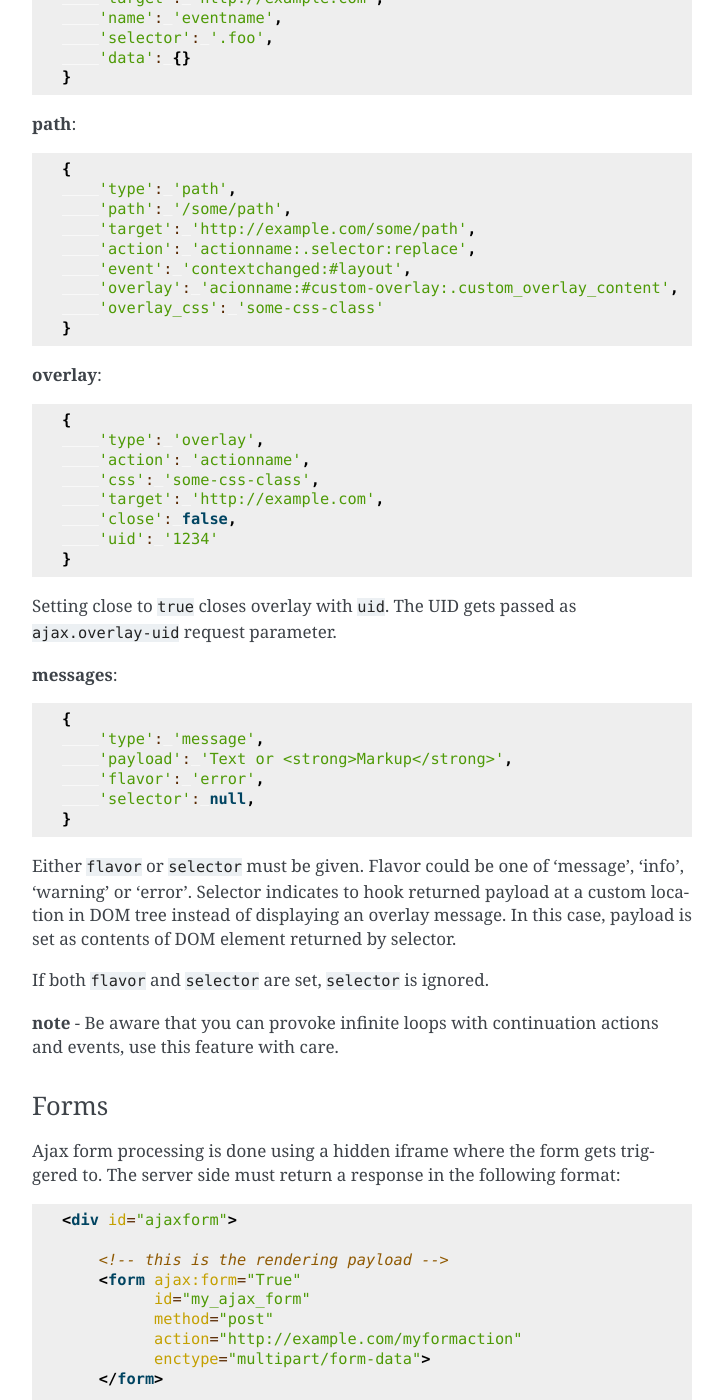
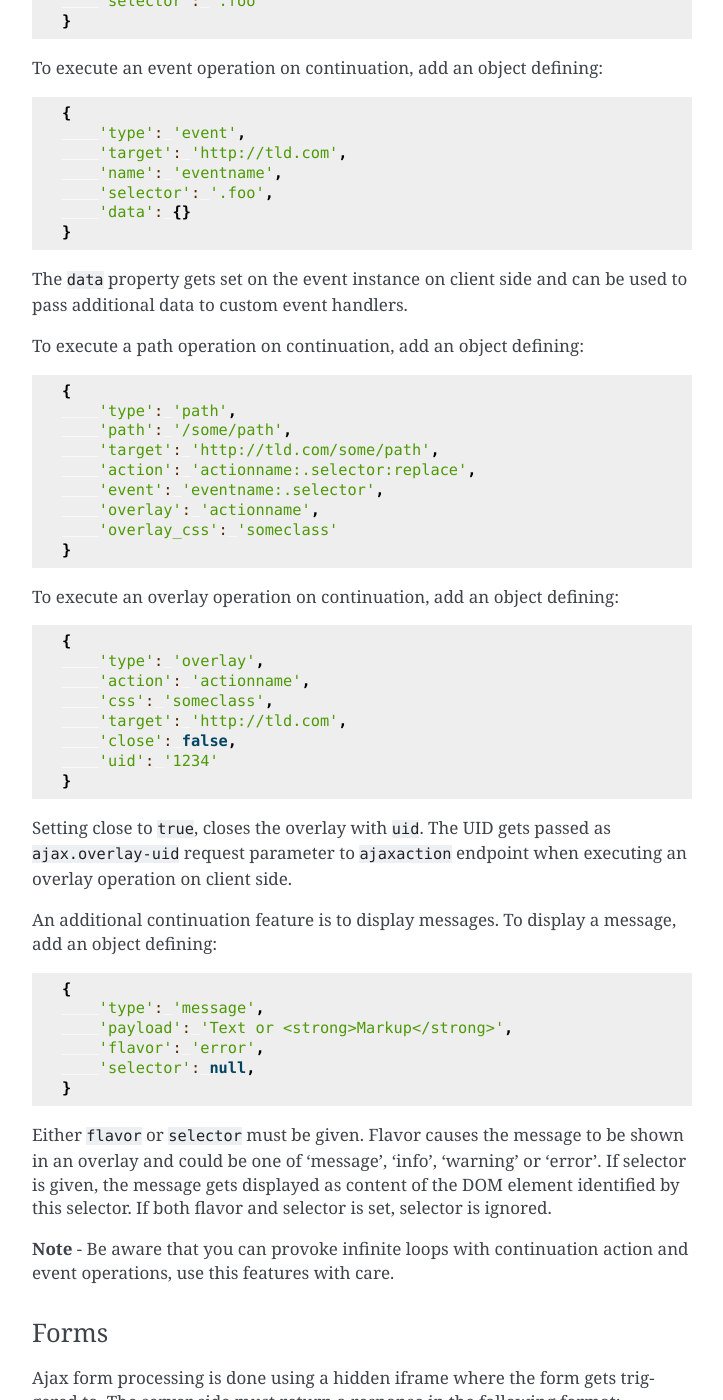
Before and after one commit to conestack/treibstoff, a Sphinx documentation site: the page built from docs/source/ajax.rst, in a window 1280 px wide and 1400 px high, scrolled down 6238 px. Shown: the whole window, without its empty margins (388-1111 px from the left). Built offline with Sphinx 7.4.7, drawn with Linux system fonts in a browser that asks for light colours; some of the changed text lies outside the part shown.

Commit message:
Ajax docs WIP

```diff
--- a/docs/source/ajax.rst
+++ b/docs/source/ajax.rst
@@ -286,8 +286,8 @@ the action target):
 * ``ajax.overlay-uid``
     This parameter gets additionally set if performing an overlay operation.
 
-The resource is responsible to return the requested resource as a JSON
-response in the format as follows:
+The endpoint is must return the requested resource as a JSON
+response in the follow inf format:
 
 .. code-block:: js
 
@@ -302,65 +302,77 @@ response in the format as follows:
 Continuation Operations
 ~~~~~~~~~~~~~~~~~~~~~~~
 
-The ``continuation`` value defines an array of tasks which should
-be performed after an Ajax action returns. Available continuation
-operations are described below.
+The server side may include continuation Ajax operation which gets executed
+immediately after the client received the response from ``ajaxaction``,
+modified the DOM tree and rebound the response payload.
 
-**actions**:
+This is useful if reloading or updating of UI components depends on the
+completion of an ajax action (e.g. deleting a resource) or for closing
+overlays (e.g. if overlays are used for rendering ajax forms).
+
+The ``continuation`` property of the ``ajaxaction`` reponse contains an array
+of operation definitions to execute.
+
+To execute an action operation on continuation, add an object defining:
 
 .. code-block:: js
 
     {
         'type': 'action',
-        'target': 'http://example.com',
+        'target': 'http://tld.com',
         'name': 'actionname',
         'mode': 'inner',
         'selector': '.foo'
     }
 
-**events**:
+To execute an event operation on continuation, add an object defining:
 
 .. code-block:: js
 
     {
         'type': 'event',
-        'target': 'http://example.com',
+        'target': 'http://tld.com',
         'name': 'eventname',
         'selector': '.foo',
         'data': {}
     }
 
-**path**:
+The ``data`` property gets set on the event instance on client side and can be
+used to pass additional data to custom event handlers.
+
+To execute a path operation on continuation, add an object defining:
 
 .. code-block:: js
 
     {
         'type': 'path',
         'path': '/some/path',
-        'target': 'http://example.com/some/path',
+        'target': 'http://tld.com/some/path',
         'action': 'actionname:.selector:replace',
-        'event': 'contextchanged:#layout',
-        'overlay': 'acionname:#custom-overlay:.custom_overlay_content',
-        'overlay_css': 'some-css-class'
+        'event': 'eventname:.selector',
+        'overlay': 'actionname',
+        'overlay_css': 'someclass'
     }
 
-**overlay**:
+To execute an overlay operation on continuation, add an object defining:
 
 .. code-block:: js
 
     {
         'type': 'overlay',
         'action': 'actionname',
-        'css': 'some-css-class',
-        'target': 'http://example.com',
+        'css': 'someclass',
+        'target': 'http://tld.com',
         'close': false,
         'uid': '1234'
     }
 
-Setting close to ``true`` closes overlay with ``uid``. The UID gets passed as
-``ajax.overlay-uid`` request parameter.
+Setting close to ``true``, closes the overlay with ``uid``. The UID gets passed
+as ``ajax.overlay-uid`` request parameter to ``ajaxaction`` endpoint when
+executing an overlay operation on client side.
 
-**messages**:
+An additional continuation feature is to display messages. To display a
+message, add an object defining:
 
 .. code-block:: js
 
@@ -371,16 +383,14 @@ Setting close to ``true`` closes overlay with ``uid``. The UID gets passed as
         'selector': null,
     }
 
-Either ``flavor`` or ``selector`` must be given. Flavor could be one of
-'message', 'info', 'warning' or 'error'. Selector indicates to hook
-returned payload at a custom location in DOM tree instead of displaying an
-overlay message. In this case, payload is set as contents of DOM element
-returned by selector.
+Either ``flavor`` or ``selector`` must be given. Flavor causes the message to
+be shown in an overlay and could be one of 'message', 'info', 'warning' or
+'error'. If selector is given, the message gets displayed as content of the
+DOM element identified by this selector. If both flavor and selector is set,
+selector is ignored.
 
-If both ``flavor`` and ``selector`` are set, ``selector`` is ignored.
-
-**note** - Be aware that you can provoke infinite loops with continuation
-actions and events, use this feature with care.
+**Note** - Be aware that you can provoke infinite loops with continuation
+action and event operations, use this features with care.
 
 
 Forms
```
